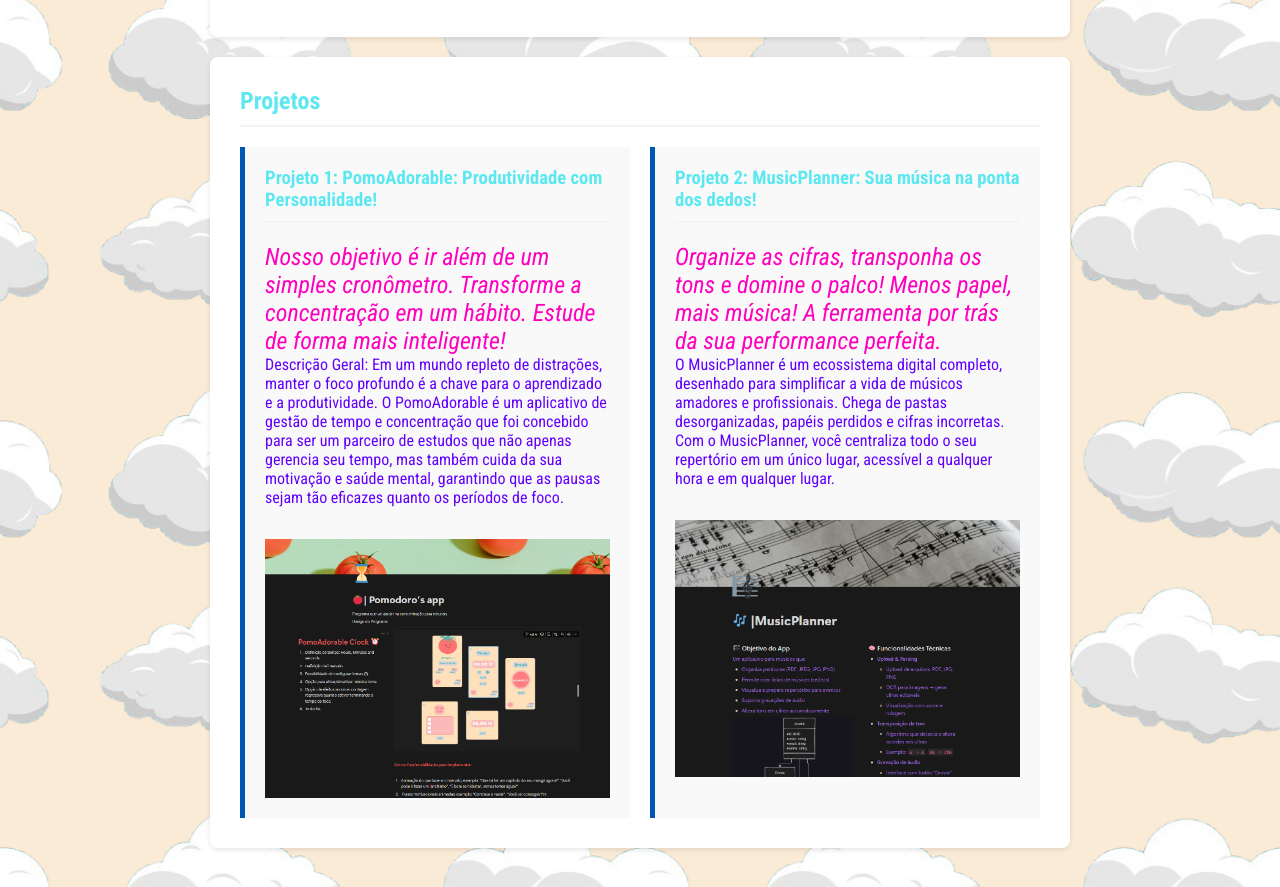
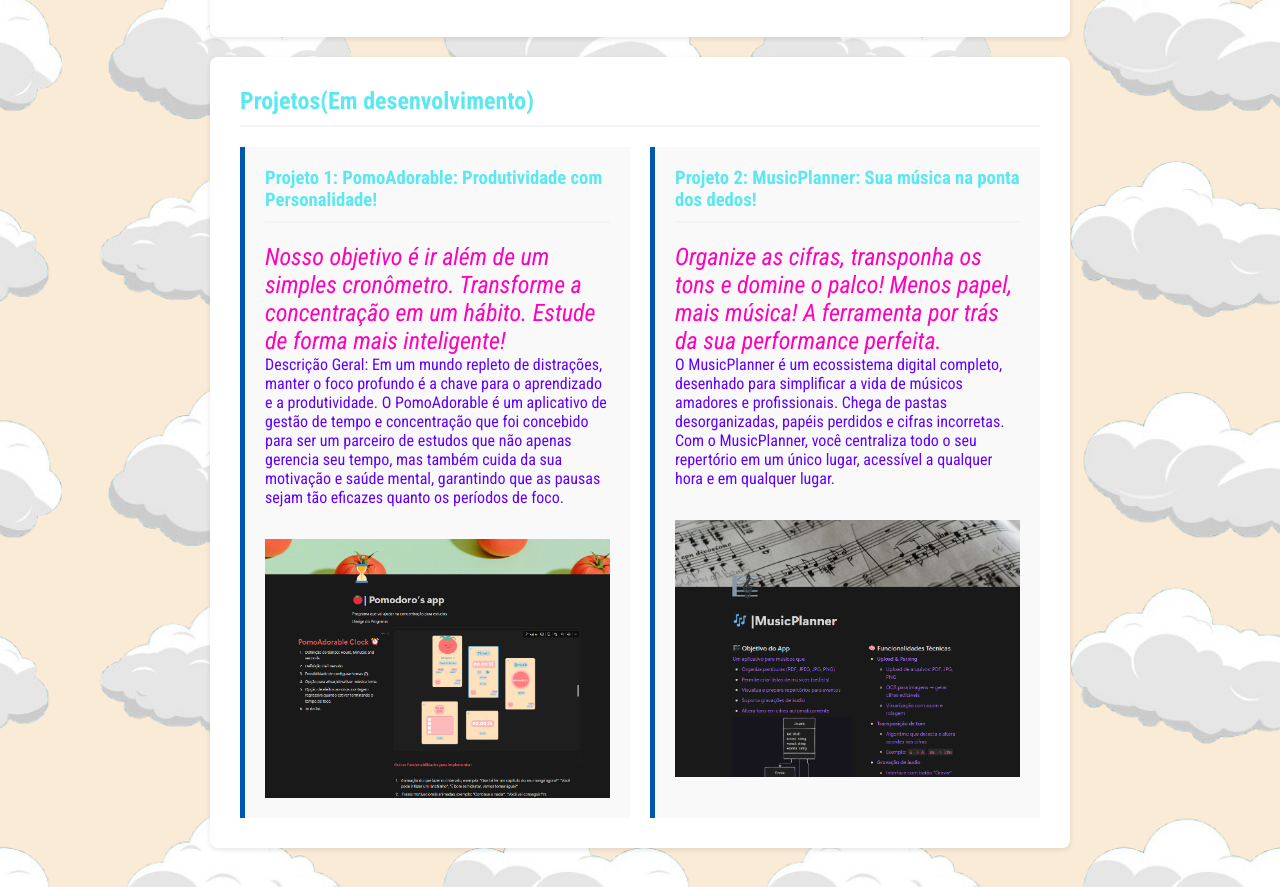
Before and after one commit to Kimscorpions15/meu-portfolio, a plain HTML site: page index.html in a window 1280 px wide. Shown: the part 888-1775 px from the top of the page. Drawn offline with Linux system fonts and the light colour scheme.

Commit message:
Corrigindo projetos index.html

```diff
--- a/index.html
+++ b/index.html
@@ -43,7 +43,7 @@
                         </ul>
                 </section>
                 <section id="projetos">
-                        <h2>Projetos</h2>
+                        <h2>Projetos(Em desenvolvimento)</h2>
                         <div class="projects-container">
                                 <article>
                                         <h3>Projeto 1: PomoAdorable: Produtividade com Personalidade!</h3>
```
